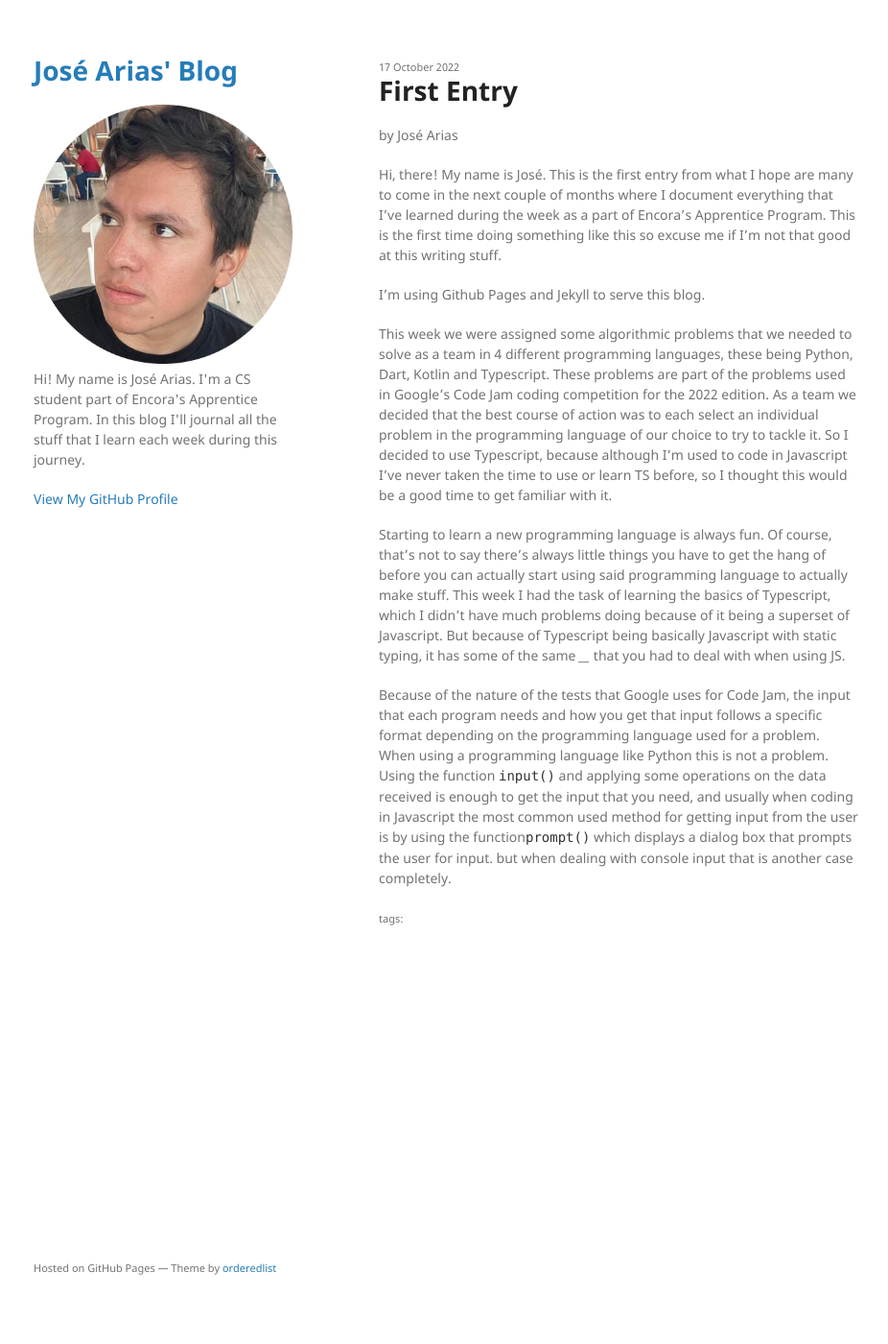
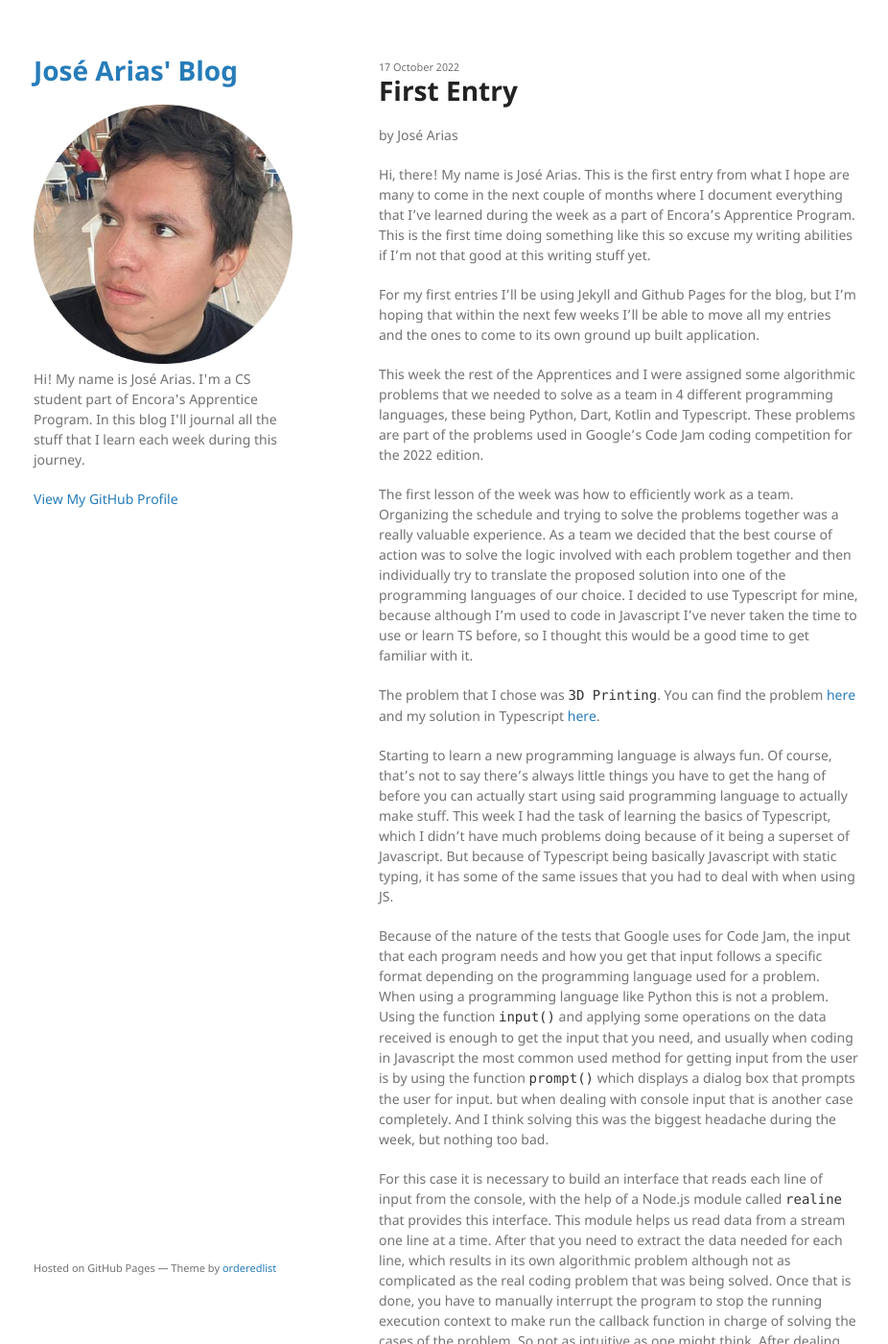
Before and after one commit to joseearias/joseearias.github.io, a Jekyll site: the page built from _posts/2022-10-17-first-entry.markdown, in a window 1280 px wide and 1400 px high. Shown: the whole window at 96% size, without its empty margins (175-1101 px from the left). Built offline with Jekyll 4.4.1, drawn with Linux system fonts in a browser that asks for light colours; some of the changed text lies outside the part shown.

Commit message:
edited posts

```diff
--- a/_posts/2022-10-17-first-entry.markdown
+++ b/_posts/2022-10-17-first-entry.markdown
@@ -4,12 +4,33 @@ title:  "First Entry"
 date:   2022-10-17 18:39:15 -0500
 categories: jekyll update
 ---
-Hi, there! My name is José. This is the first entry from what I hope are many to come in the next couple of months where I document everything that I’ve learned during the week as a part of Encora’s Apprentice Program. This is the first time doing something like this so excuse me if I’m not that good at this writing stuff.
+Hi, there! My name is José Arias. This is the first entry from what I hope are many to come in the next couple of months where I document everything that I’ve learned during the week as a part of Encora’s Apprentice Program. This is the first time doing something like this so excuse my writing abilities if I’m not that good at this writing stuff yet.
 
-I’m using Github Pages and Jekyll to serve this blog.
+For my first entries I’ll be using Jekyll and Github Pages for the blog, but I’m hoping that within the next few weeks I’ll be able to move all my entries and the ones to come to its own ground up built application.
 
-This week we were assigned some algorithmic problems that we needed to solve as a team in 4 different programming languages, these being Python, Dart, Kotlin and Typescript. These problems are part of the problems used in Google’s Code Jam coding competition for the 2022 edition. As a team we decided that the best course of action was to each select an individual problem in the programming language of our choice to try to tackle it. So I decided to use Typescript, because although I’m used to code in Javascript I’ve never taken the time to use or learn TS before, so I thought this would be a good time to get familiar with it.
+This week the rest of the Apprentices and I were assigned some algorithmic problems that we needed to solve as a team in 4 different programming languages, these being Python, Dart, Kotlin and Typescript. These problems are part of the problems used in Google’s Code Jam coding competition for the 2022 edition.
 
-Starting to learn a new programming language is always fun. Of course, that’s not to say there’s always little things you have to get the hang of before you can actually start using said programming language to actually make stuff. This week I had the task of learning the basics of Typescript, which I didn’t have much problems doing because of it being a superset of Javascript. But because of Typescript being basically Javascript with static typing, it has some of the same ____ that you had to deal with when using JS.
+The first lesson of the week was how to efficiently work as a team. Organizing the schedule and trying to solve the problems together was a really valuable experience. As a team we decided that the best course of action was to solve the logic involved with each problem together and then individually try to translate the proposed solution into one of the programming languages of our choice. I decided to use Typescript for mine, because although I’m used to code in Javascript I’ve never taken the time to use or learn TS before, so I thought this would be a good time to get familiar with it.
 
-Because of the nature of the tests that Google uses for Code Jam, the input that each program needs and how you get that input follows a specific format depending on the programming language used for a problem. When using a programming language like Python this is not a problem. Using the function `input()` and applying some operations on the data received is enough to get the input that you need, and usually when coding in Javascript the most common used method for getting input from the user is by using the function`prompt()` which displays a dialog box that prompts the user for input. but when dealing with console input that is another case completely.
+The problem that I chose was `3D Printing`. You can find the problem [here][code-jam] and my solution in Typescript [here][ts-solution].
+
+Starting to learn a new programming language is always fun. Of course, that’s not to say there’s always little things you have to get the hang of before you can actually start using said programming language to actually make stuff. This week I had the task of learning the basics of Typescript, which I didn’t have much problems doing because of it being a superset of Javascript. But because of Typescript being basically Javascript with static typing, it has some of the same issues that you had to deal with when using JS.
+
+Because of the nature of the tests that Google uses for Code Jam, the input that each program needs and how you get that input follows a specific format depending on the programming language used for a problem. When using a programming language like Python this is not a problem. Using the function `input()` and applying some operations on the data received is enough to get the input that you need, and usually when coding in Javascript the most common used method for getting input from the user is by using the function `prompt()` which displays a dialog box that prompts the user for input. but when dealing with console input that is another case completely. And I think solving this was the biggest headache during the week, but nothing too bad.
+
+For this case it is necessary to build an interface that reads each line of input from the console, with the help  of a Node.js module called `realine` that provides this interface. This module helps us read data from a stream one line at a time. After that you need to extract the data needed for each line, which results in its own algorithmic problem although not as complicated as the real coding problem that was being solved. Once that is done, you have to manually interrupt the program to stop the running execution context to make run the callback function in charge of solving the cases of the problem. So not as intuitive as one might think. After dealing with this situation it was time to tackle the algorithmic problem which wasn't very difficult after having discussed it with the team. And writing this part of the code wasn't an issue after having used getting the hang of the differences between TS and JS.
+
+Other than this problem I had time to solve the individual problem that we were assigned too. This problem it's also part of the problems given during the 2022 edition of Code Jam. We were given the option of choosing between 3 problems and I decided to go for `Double or One Thing`, which was a problem about strings that required a little bit of dusting off of my Algorithms classes of University. I used Python for this just to have it finished as soon as possible. But I hope this next week I can tackle the problem in Typescript as well, just to keep learning its ins and outs. You can find the problem [here][code-jam2] and my solution for it [here][py-solution].
+
+By the end of the week I realized how much the assignments and readings we were given previous weeks helped me to dive into these week problems. Learning to organize my time better, how to stick to good habits, how to deal better with stress and my own insecurities, and how to approach learning has been really valuable during this first week of technical assignments. And I hope that during the next couple of weeks I can put more of that into practice and get better at it.
+
+I can say that this week was a really fruitful one, and without a doubt my favorite part of it was having the time to learn more about my teammates and how to work efficiently with them. The help and support that we give each other is really valuable and I hope this makes us all not only better programmers but also better persons by the end of this experience.
+
+
+[code-jam]: https://codingcompetitions.withgoogle.com/codejam/round/0000000000876ff1/0000000000a4672b
+
+[ts-solution]: https://github.com/joseearias/codejam2022/blob/main/qualification/punchedcards.ts
+
+[code-jam2]: https://codingcompetitions.withgoogle.com/codejam/round/0000000000877ba5/0000000000aa8e9c#problem
+
+https://github.com/joseearias/codejam2022/blob/main/round1A/doubleoronething.py
```
Also changed, not shown: _posts/2022-10-17-welcome-to-jekyll.markdown (deleted, +0 -29 lines).
